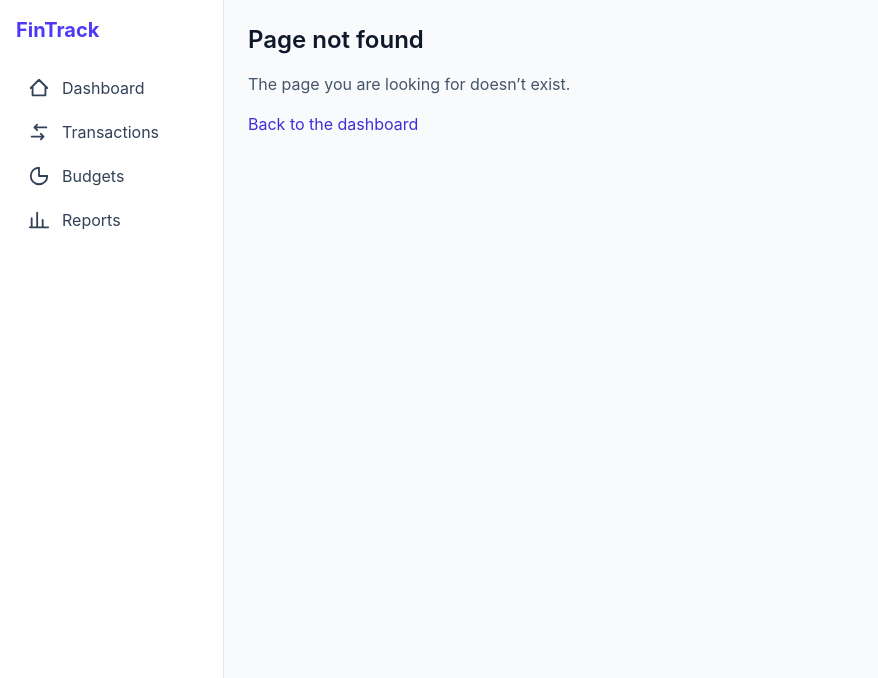
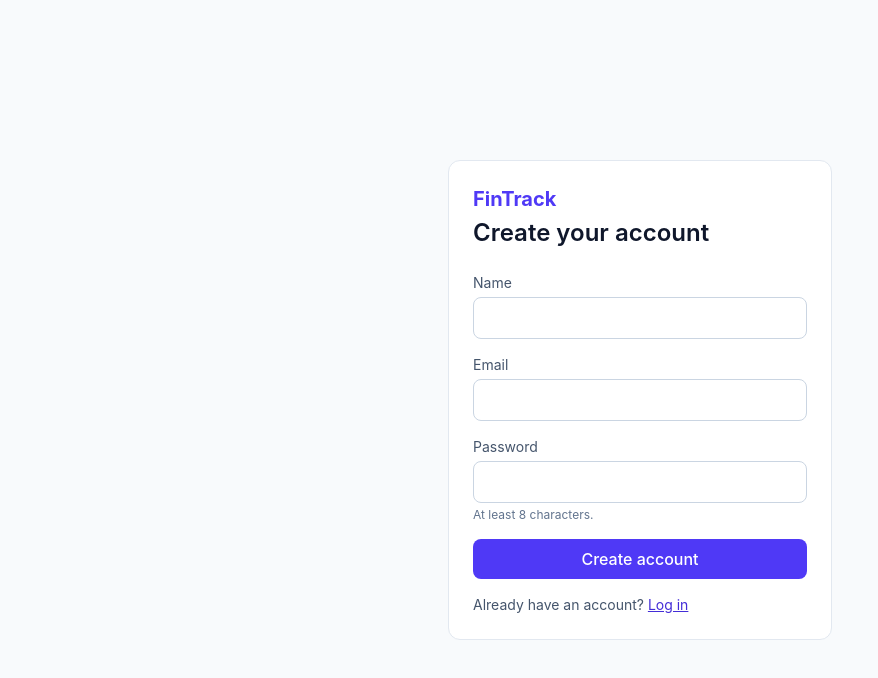
Before and after one commit to AnkitaABorse-dev/fintrack, a React (Vite) app in the folder client/: page /register in a window 1280 px wide. Before the commit this address had no page. Shown: the top 678 px of the page, without its empty margins (0-878 px from the left). Built offline with nearby package versions, Linux system fonts and the light colour scheme.

Commit message:
feat(client): add login, register, auth context and protected routes

```diff
--- a/client/src/App.tsx
+++ b/client/src/App.tsx
@@ -8,6 +8,8 @@ import { useLocalStorage } from './hooks/useLocalStorage'
 import BudgetsPage from './pages/BudgetsPage'
 import type { Budgets, Transaction } from './types'
 import ReportsPage from './pages/ReportsPage'
+import AuthPage from './pages/AuthPage'
+import ProtectedRoute from './components/ProtectedRoute'
 
 const initialTransactions: Transaction[] = [
   { id: 's1', title: 'Salary', amount: 60000, type: 'income', category: 'Job', date: '2026-09-01' },
@@ -53,6 +55,10 @@ function setBudget(category: string, limit: number | null) {
 
   return (
     <Routes>
+      <Route path="login" element={<AuthPage mode="login" />} />
+      <Route path="register" element={<AuthPage mode="register" />} />
+
+      <Route element={<ProtectedRoute />}>
         <Route element={<AppLayout />}>
           <Route
             index
@@ -75,6 +81,7 @@ function setBudget(category: string, limit: number | null) {
           <Route path="reports" element={<ReportsPage transactions={transactions} />} />
           <Route path="*" element={<NotFoundPage />} />
         </Route>
+      </Route>
     </Routes>
   )
 }
--- /dev/null
+++ b/client/src/api.ts
@@ -0,0 +1,53 @@
+const TOKEN_KEY = 'fintrack:token'
+
+export const tokenStore = {
+  get: () => localStorage.getItem(TOKEN_KEY),
+  set: (token: string) => localStorage.setItem(TOKEN_KEY, token),
+  clear: () => localStorage.removeItem(TOKEN_KEY),
+}
+
+export class ApiError extends Error {
+  status: number
+  errors: string[]
+
+  constructor(status: number, errors: string[]) {
+    super(errors[0] ?? 'Request failed')
+    this.status = status
+    this.errors = errors
+  }
+}
+
+interface RequestOptions {
+  method?: string
+  body?: unknown
+}
+
+export async function api<T>(path: string, options: RequestOptions = {}): Promise<T> {
+  const token = tokenStore.get()
+  const hasBody = options.body !== undefined
+
+  const response = await fetch(`/api${path}`, {
+    method: options.method ?? 'GET',
+    headers: {
+      ...(hasBody ? { 'Content-Type': 'application/json' } : {}),
+      ...(token ? { Authorization: `Bearer ${token}` } : {}),
+    },
+    body: hasBody ? JSON.stringify(options.body) : undefined,
+  })
+
+  if (response.status === 204) {
+    return undefined as T
+  }
+
+  const data = await response.json().catch(() => null)
+
+  if (!response.ok) {
+    if (response.status === 401 && token) {
+      tokenStore.clear()
+      window.dispatchEvent(new Event('fintrack:unauthorized'))
+    }
+    throw new ApiError(response.status, data?.errors ?? ['Request failed'])
+  }
+
+  return data as T
+}
--- a/client/src/components/AppLayout.tsx
+++ b/client/src/components/AppLayout.tsx
@@ -1,12 +1,24 @@
 import { Outlet } from 'react-router'
 import Sidebar from './Sidebar'
 import BottomTabs from './BottomTabs'
+import { useAuth } from '../hooks/useAuth'
 
 export default function AppLayout() {
+  const {user, logout} = useAuth()
+
   return (
     <div className="flex min-h-screen bg-slate-50">
       <Sidebar />
       <main className="min-w-0 flex-1 p-6 pb-24 md:pb-6">
+        <div className="mb-4 flex items-center justify-end gap-3 text-sm">
+          <span className="text-slate-600">{user?.name}</span>
+          <button
+            onClick={logout}
+            className="rounded-lg border border-slate-300 bg-white px-3 py-1 hover:bg-slate-100"
+          >
+            Log out
+          </button>
+        </div>
         <Outlet />
       </main>
       <BottomTabs />
--- /dev/null
+++ b/client/src/components/ProtectedRoute.tsx
@@ -0,0 +1,12 @@
+import { Navigate, Outlet } from 'react-router'
+import { useAuth } from '../hooks/useAuth'
+
+export default function ProtectedRoute() {
+  const { user, loading } = useAuth()
+
+  if (loading) {
+    return <p role="status" className="p-6 text-slate-600">Loading…</p>
+  }
+
+  return user ? <Outlet /> : <Navigate to="/login" replace />
+}
--- /dev/null
+++ b/client/src/context/AuthProvider.tsx
@@ -0,0 +1,57 @@
+import { useEffect, useState } from 'react'
+import type { ReactNode } from 'react'
+import { api, tokenStore } from '../api'
+import type { User } from '../types'
+import { AuthContext } from './authContext'
+
+interface AuthResponse {
+  token: string
+  user: User
+}
+
+export default function AuthProvider({ children }: { children: ReactNode }) {
+  const [user, setUser] = useState<User | null>(null)
+  const [loading, setLoading] = useState(() => tokenStore.get() !== null)
+
+  // On page load, ask the server who the saved token belongs to
+  useEffect(() => {
+    if (!tokenStore.get()) return
+    api<{ user: User }>('/auth/me')
+      .then((data) => setUser(data.user))
+      .catch(() => undefined)
+      .finally(() => setLoading(false))
+  }, [])
+
+  // Log out automatically if the API says our token is no longer valid
+  useEffect(() => {
+    const onUnauthorized = () => setUser(null)
+    window.addEventListener('fintrack:unauthorized', onUnauthorized)
+    return () => window.removeEventListener('fintrack:unauthorized', onUnauthorized)
+  }, [])
+
+  async function login(email: string, password: string) {
+    const data = await api<AuthResponse>('/auth/login', { method: 'POST', body: { email, password } })
+    tokenStore.set(data.token)
+    setUser(data.user)
+  }
+
+  async function register(name: string, email: string, password: string) {
+    const data = await api<AuthResponse>('/auth/register', {
+      method: 'POST',
+      body: { name, email, password },
+    })
+    tokenStore.set(data.token)
+    setUser(data.user)
+  }
+
+  function logout() {
+    tokenStore.clear()
+    setUser(null)
+  }
+
+  return (
+    <AuthContext.Provider value={{ user, loading, login, register, logout }}>
+      {children}
+    </AuthContext.Provider>
+  )
+}
--- /dev/null
+++ b/client/src/context/authContext.ts
@@ -0,0 +1,12 @@
+import { createContext } from 'react'
+import type { User } from '../types'
+
+export interface AuthContextValue {
+  user: User | null
+  loading: boolean
+  login: (email: string, password: string) => Promise<void>
+  register: (name: string, email: string, password: string) => Promise<void>
+  logout: () => void
+}
+
+export const AuthContext = createContext<AuthContextValue | null>(null)
--- /dev/null
+++ b/client/src/hooks/useAuth.ts
@@ -0,0 +1,10 @@
+import { useContext } from 'react'
+import { AuthContext } from '../context/authContext'
+
+export function useAuth() {
+  const context = useContext(AuthContext)
+  if (!context) {
+    throw new Error('useAuth must be used inside AuthProvider')
+  }
+  return context
+}
--- a/client/src/main.tsx
+++ b/client/src/main.tsx
@@ -3,11 +3,14 @@ import { createRoot } from 'react-dom/client'
 import './index.css'
 import App from './App.tsx'
 import { BrowserRouter } from 'react-router'
+import AuthProvider from './context/AuthProvider.tsx'
 
 createRoot(document.getElementById('root')!).render(
   <StrictMode>
     <BrowserRouter>
-    <App />
+      <AuthProvider>
+        <App />
+      </AuthProvider>
     </BrowserRouter>
   </StrictMode>,
 )
--- /dev/null
+++ b/client/src/pages/AuthPage.tsx
@@ -0,0 +1,102 @@
+import { useState } from 'react'
+import type { SubmitEvent } from 'react'
+import { Link, Navigate } from 'react-router'
+import { ApiError } from '../api'
+import { useAuth } from '../hooks/useAuth'
+
+interface AuthPageProps {
+  mode: 'login' | 'register'
+}
+
+export default function AuthPage({ mode }: AuthPageProps) {
+  const { user, login, register } = useAuth()
+  const [name, setName] = useState('')
+  const [email, setEmail] = useState('')
+  const [password, setPassword] = useState('')
+  const [errors, setErrors] = useState<string[]>([])
+  const [submitting, setSubmitting] = useState(false)
+
+  const isLogin = mode === 'login'
+
+  if (user) {
+    return <Navigate to="/" replace />
+  }
+
+  async function handleSubmit(e: SubmitEvent<HTMLFormElement>) {
+    e.preventDefault()
+    setErrors([])
+    setSubmitting(true)
+    try {
+      if (isLogin) {
+        await login(email, password)
+      } else {
+        await register(name, email, password)
+      }
+    } catch (error) {
+      setErrors(error instanceof ApiError ? error.errors : ['Could not reach the server. Please try again.'])
+    } finally {
+      setSubmitting(false)
+    }
+  }
+
+  const field = 'w-full rounded-lg border border-slate-300 px-3 py-2'
+
+  return (
+    <main className="flex min-h-screen items-center justify-center bg-slate-50 p-6">
+      <div className="w-full max-w-sm rounded-xl border border-slate-200 bg-white p-6">
+        <p className="mb-1 text-xl font-bold text-indigo-600">FinTrack</p>
+        <h1 className="mb-6 text-2xl font-semibold text-slate-900">
+          {isLogin ? 'Log in' : 'Create your account'}
+        </h1>
+
+        <form onSubmit={handleSubmit} className="space-y-4">
+          {!isLogin && (
+            <div>
+              <label htmlFor="name" className="mb-1 block text-sm text-slate-600">Name</label>
+              <input id="name" className={field} autoComplete="name" value={name} onChange={(e) => setName(e.target.value)} />
+            </div>
+          )}
+
+          <div>
+            <label htmlFor="email" className="mb-1 block text-sm text-slate-600">Email</label>
+            <input id="email" type="email" className={field} autoComplete="email" value={email} onChange={(e) => setEmail(e.target.value)} />
+          </div>
+
+          <div>
+            <label htmlFor="password" className="mb-1 block text-sm text-slate-600">Password</label>
+            <input
+              id="password"
+              type="password"
+              className={field}
+              autoComplete={isLogin ? 'current-password' : 'new-password'}
+              value={password}
+              onChange={(e) => setPassword(e.target.value)}
+            />
+            {!isLogin && <p className="mt-1 text-xs text-slate-500">At least 8 characters.</p>}
+          </div>
+
+          {errors.length > 0 && (
+            <ul role="alert" className="list-disc pl-5 text-sm text-red-700">
+              {errors.map((message) => <li key={message}>{message}</li>)}
+            </ul>
+          )}
+
+          <button
+            type="submit"
+            disabled={submitting}
+            className="w-full rounded-lg bg-indigo-600 px-4 py-2 font-medium text-white hover:bg-indigo-700 disabled:opacity-60"
+          >
+            {submitting ? 'Please wait…' : isLogin ? 'Log in' : 'Create account'}
+          </button>
+        </form>
+
+        <p className="mt-4 text-sm text-slate-600">
+          {isLogin ? 'New here? ' : 'Already have an account? '}
+          <Link to={isLogin ? '/register' : '/login'} className="text-indigo-700 underline">
+            {isLogin ? 'Create an account' : 'Log in'}
+          </Link>
+        </p>
+      </div>
+    </main>
+  )
+}
--- a/client/src/types/index.ts
+++ b/client/src/types/index.ts
@@ -10,3 +10,9 @@ export interface Transaction {
   category: string;
   date: string;
 }
+
+export interface User {
+  id: string
+  name: string
+  email: string
+}
--- a/client/vite.config.ts
+++ b/client/vite.config.ts
@@ -5,4 +5,9 @@ import tailwindcss from "@tailwindcss/vite";
 // https://vite.dev/config/
 export default defineConfig({
   plugins: [react(), tailwindcss()],
+  server: {
+    proxy: {
+      '/api': 'http://localhost:5000',
+    },
+  },
 });
```
Lines whose indentation alone changed are shown as unchanged.
